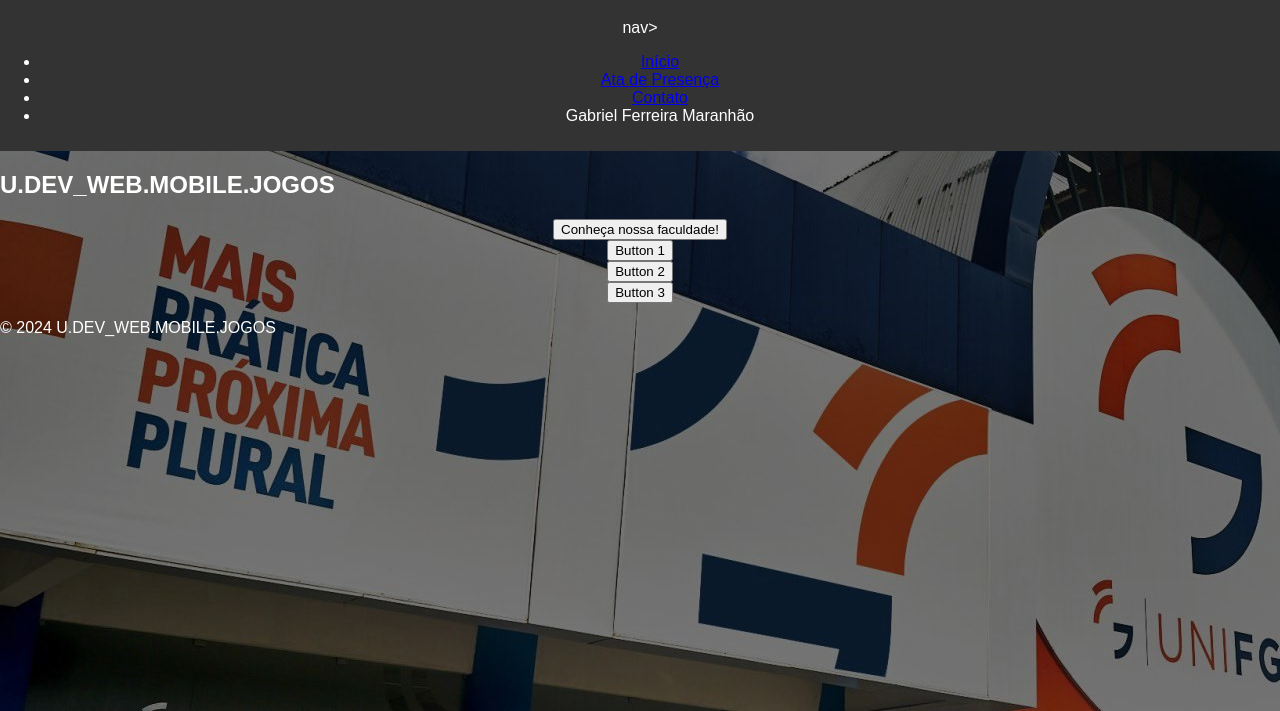
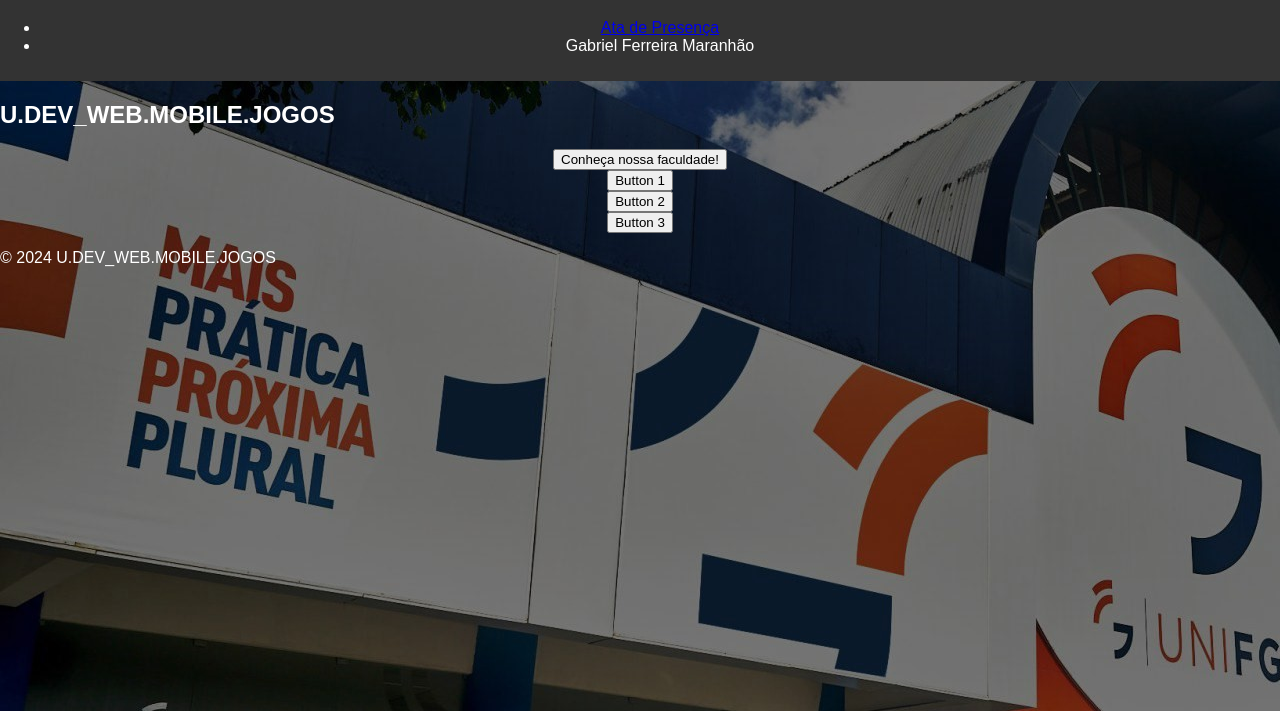
Before and after one commit to clovesrocha/udevwebmj, a plain HTML site: page index.html in a window 1280 px wide. Shown: the part 89-800 px from the top of the page. Drawn offline with Linux system fonts and the light colour scheme.

Commit message:
Update index.html

```diff
--- a/index.html
+++ b/index.html
@@ -12,11 +12,9 @@
   <header>
   Olá Mundo! Prof. Cloves Rocha
     <h1> ATA UNIFG 21/AGOSTO </h1>
-    nav>
+    <nav>
             <ul>
-                <li><a href="index.html">Início</a></li>
-                <li><a href="lista_de_alunos.html">Ata de Presença</a></li>
-                <li><a href="contact.html">Contato</a></li>
+              <li><a href="lista_de_alunos.html">Ata de Presença</a></li>
             </ul>
         </nav>
   </header>
```
